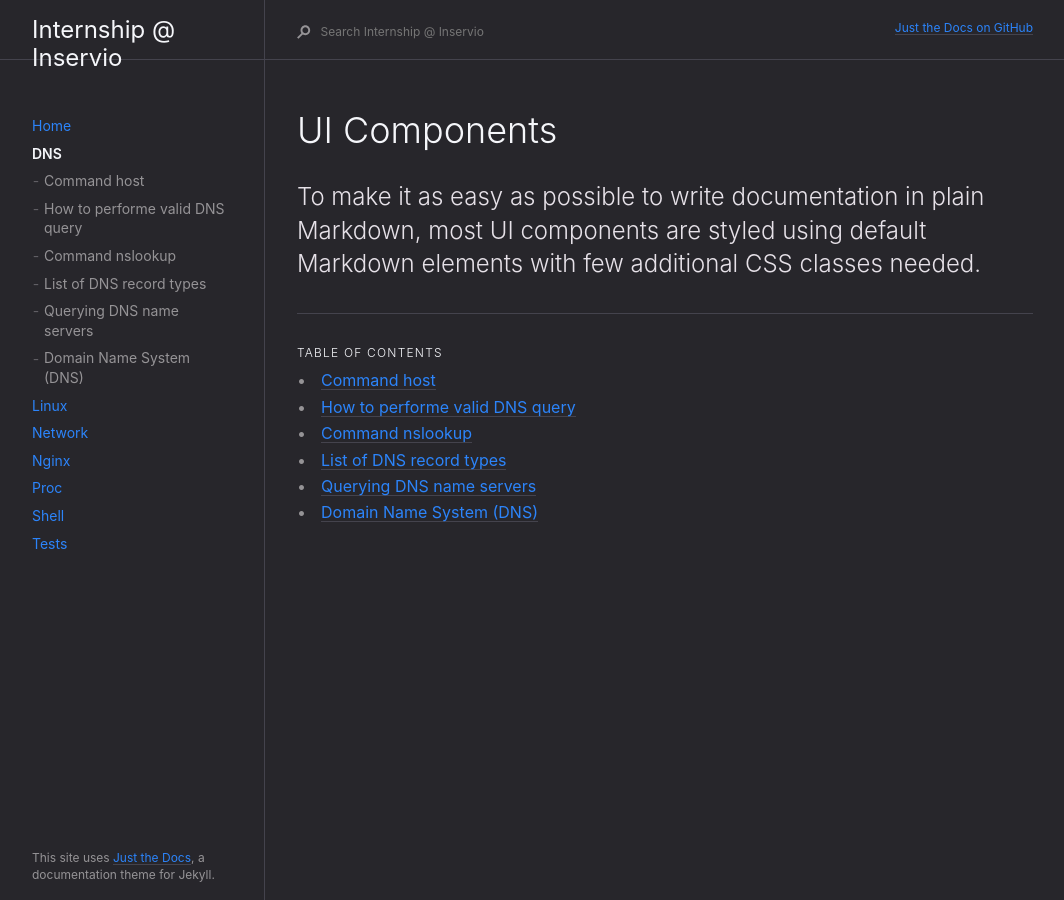
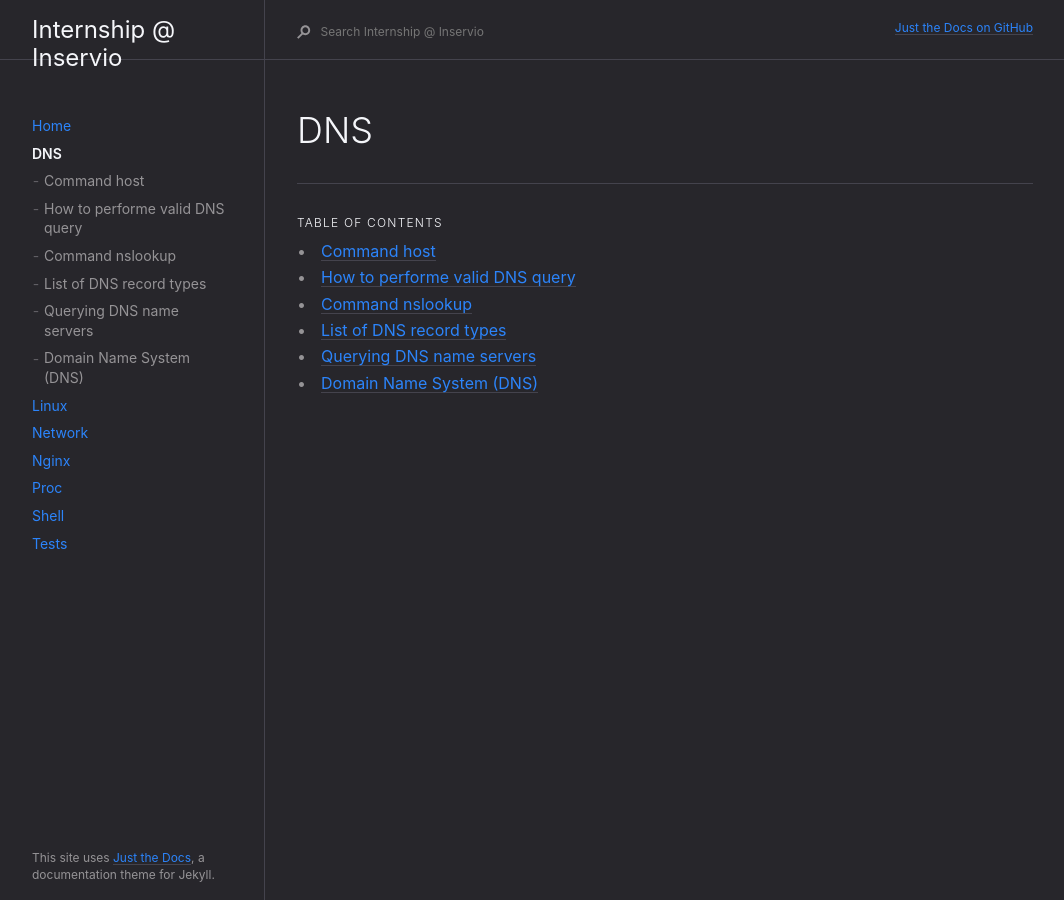
Before and after one commit to inservio/internship, a Jekyll site: the page built from docs/dns/dns.md, in a window 1280 px wide. Shown: the whole page, without its empty margins (91-1155 px from the left). Built offline with Jekyll 4.4.1, drawn with Linux system fonts in a browser that asks for light colours.

Commit message:
updating

```diff
--- a/docs/dns/dns.md
+++ b/docs/dns/dns.md
@@ -6,7 +6,4 @@ has_children: true
 permalink: /docs/dns.html
 ---
 
-# UI Components
-
-To make it as easy as possible to write documentation in plain Markdown, most UI components are styled using default Markdown elements with few additional CSS classes needed.
-{: .fs-6 .fw-300 }
+# DNS
```
Also changed, not shown: docs/dns/how-to-performe-valid-dns-query.md (+7 -2 lines).
